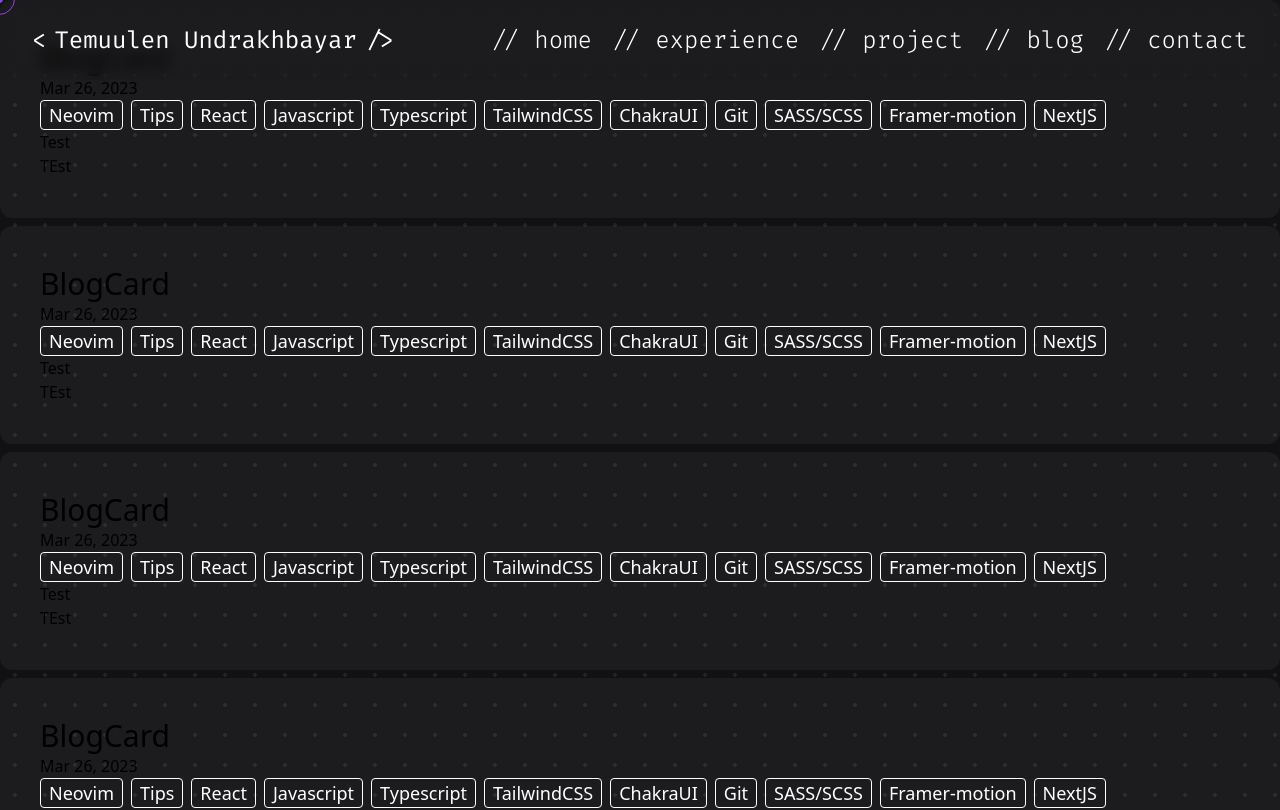
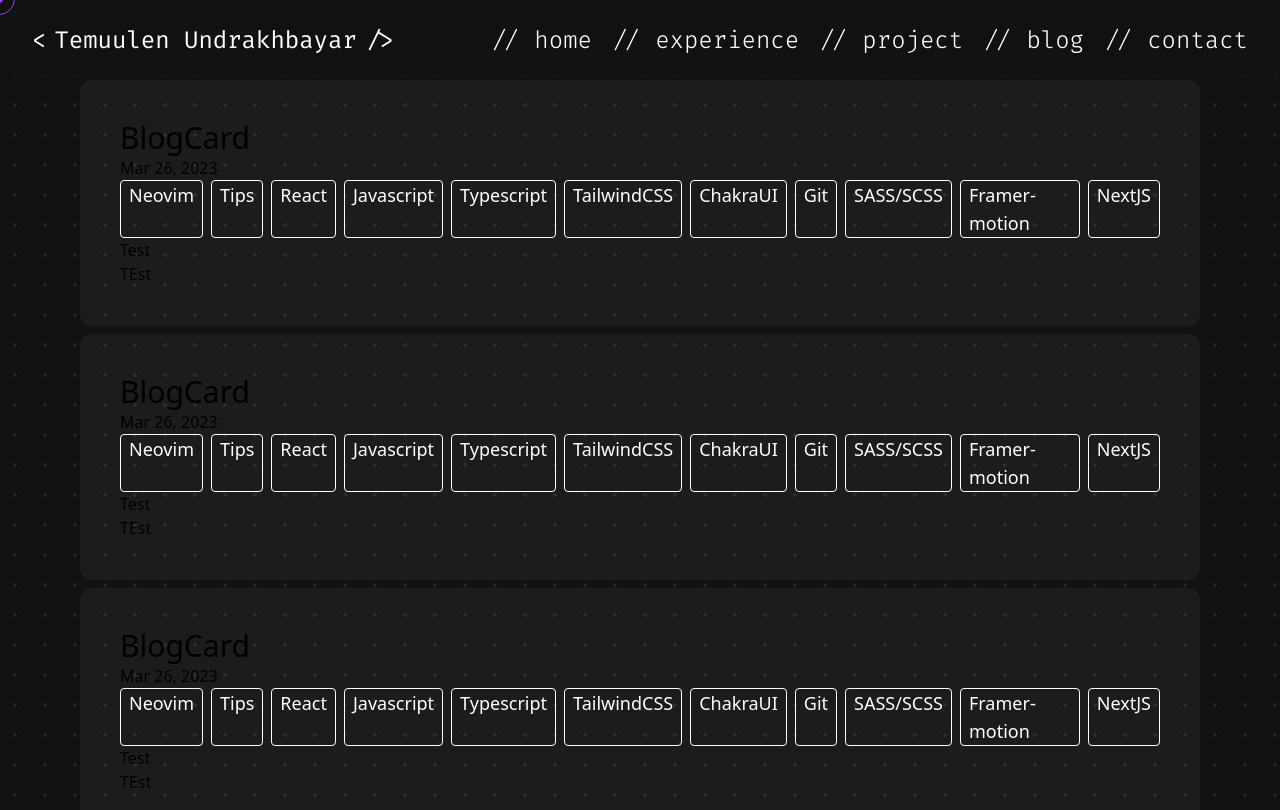
Before and after one commit to themuuln/final-portfolio, a Next.js app: page /blog in a window 1280 px wide. Shown: the top 810 px of the page. Built offline with nearby package versions, Linux system fonts and the light colour scheme; a web font is replaced by a local one.

Commit message:
Blog page Container padding included

```diff
--- a/components/blog/BlogMainSection.tsx
+++ b/components/blog/BlogMainSection.tsx
@@ -3,7 +3,7 @@ import BlogCard from "./BlogCard";
 const BlogMainSection = () => {
   return (
     <>
-      <div className="container space-y-2">
+      <div className="container p-20 space-y-2">
         <BlogCard />
         <BlogCard />
         <BlogCard />
```
